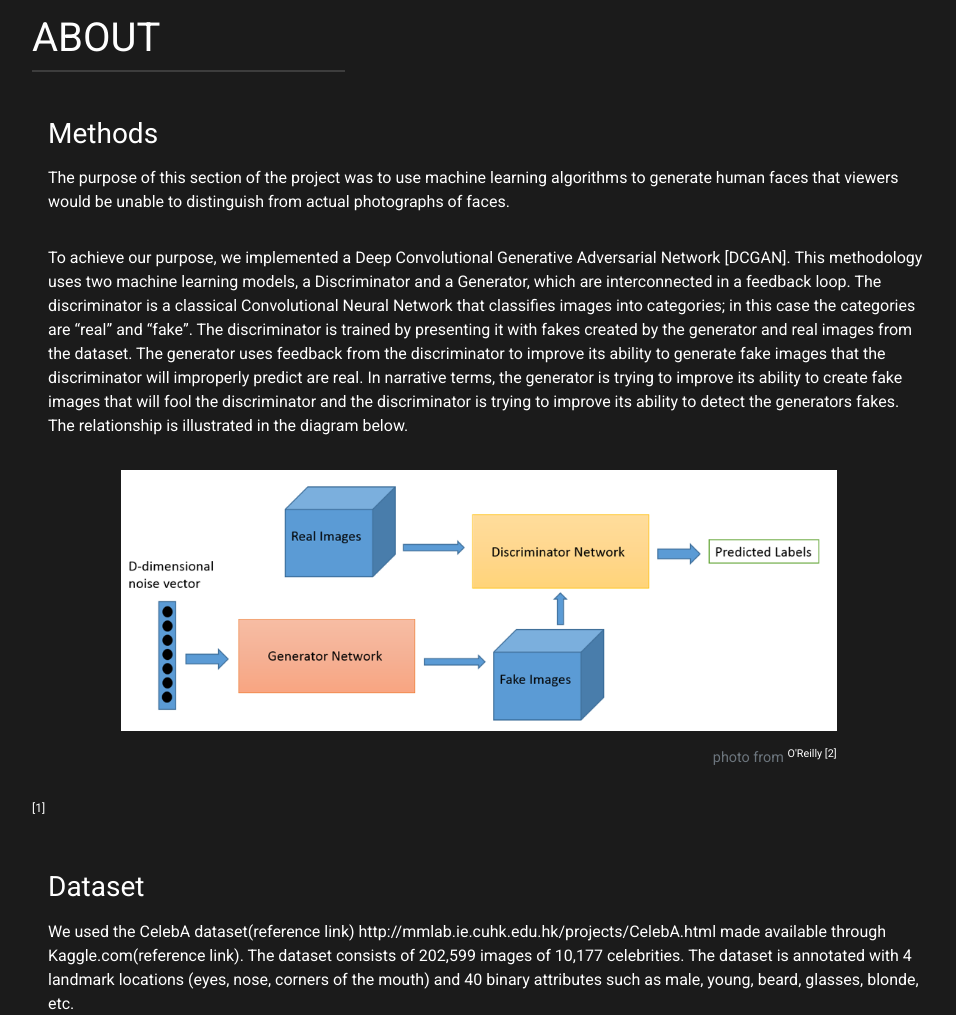
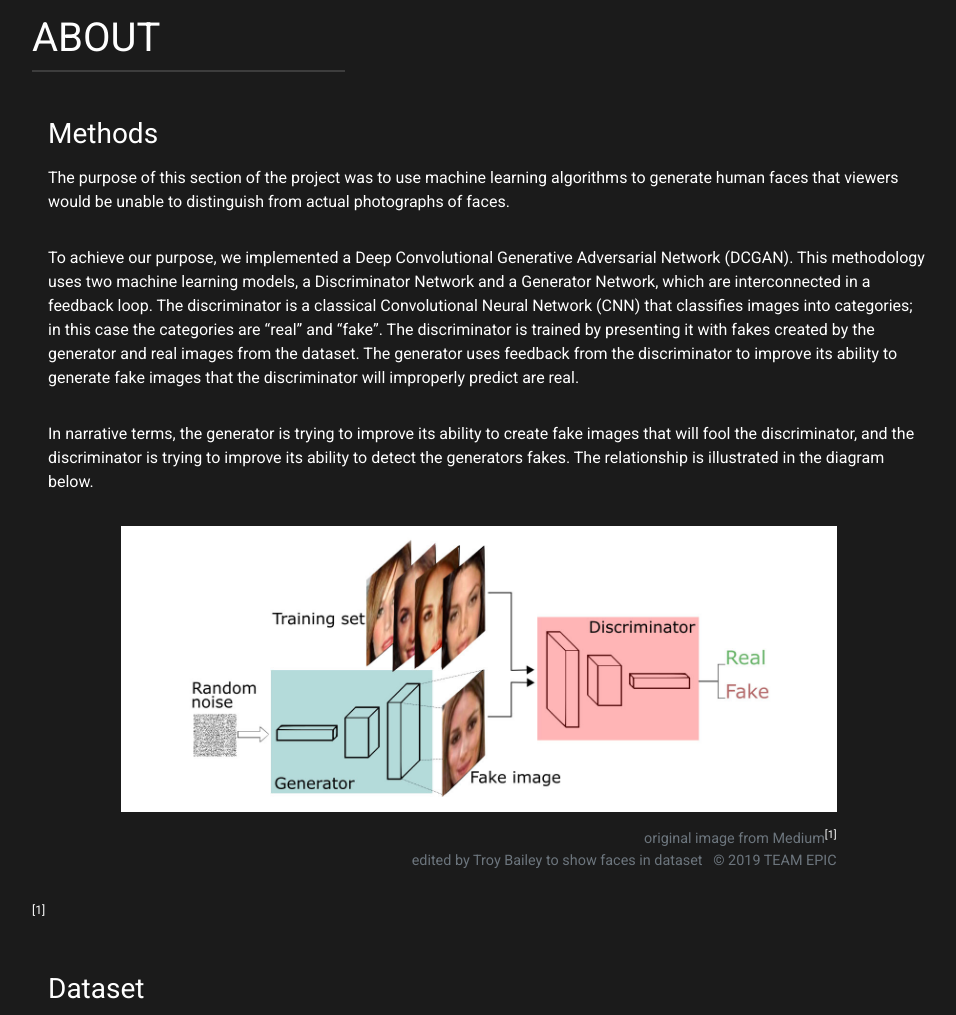
Before and after one commit to vlarie/EPIC_team5_Project3, a Flask app: page /generator/ in a window 1280 px wide. Shown: the part 902-1917 px from the top of the page, without its empty margins (161-1117 px from the left). Run offline with Flask 2, Linux system fonts and the light colour scheme; some libraries are stand-ins or nearby versions.

Commit message:
Changed GAN diagram to fix dataset, updated content in generator page

```diff
--- a/templates/generator.html
+++ b/templates/generator.html
@@ -12,10 +12,12 @@
     {% include "navbar.html" %}
 
     <div class="container-fluid align-items-center" id="modelContainer">
+        <div>
         <img id="imgMain" src="../static/images/generator_carousel.jpg" alt="Face Generator main image">
         <div class="carousel-caption d-none d-md-block">
             <h1 id="carouselHeader">Random Face Generator</h1>
             <h4 id="carouselSubhead">DCGAN trained to randomly generate a face</h4>
+        </div>
         </div>
 <!-- @TODO fix spacing on photos and add caption credit where applicable -->
 <!-- @TODO update with correct info -->
@@ -24,14 +26,16 @@
             <hr id="underline">
             <h3 id ="subhead">Methods</h3>
             <p>The purpose of this section of the project was to use machine learning algorithms to generate human faces that viewers would be unable to distinguish from actual photographs of faces.</p>
-            <p>To achieve our purpose, we implemented a Deep Convolutional Generative Adversarial Network [DCGAN]. This methodology uses two machine learning models, a Discriminator and a Generator, which are interconnected in a feedback loop. The discriminator is a classical Convolutional Neural Network that classifies images into categories; in this case the categories are “real” and “fake”. The discriminator is trained by presenting it with fakes created by the generator and real images from the dataset. The generator uses feedback from the discriminator to improve its ability to generate fake images that the discriminator will improperly predict are real. In narrative terms, the generator is trying to improve its ability to create fake images that will fool the discriminator and the discriminator is trying to improve its ability to detect the generators fakes. The relationship is illustrated in the diagram below.</p>
+            <p>To achieve our purpose, we implemented a Deep Convolutional Generative Adversarial Network (DCGAN). This methodology uses two machine learning models, a Discriminator Network and a Generator Network, which are interconnected in a feedback loop. The discriminator is a classical Convolutional Neural Network (CNN) that classifies images into categories; in this case the categories are “real” and “fake”. The discriminator is trained by presenting it with fakes created by the generator and real images from the dataset. The generator uses feedback from the discriminator to improve its ability to generate fake images that the discriminator will improperly predict are real.</p>
+            <p>In narrative terms, the generator is trying to improve its ability to create fake images that will fool the discriminator, and the discriminator is trying to improve its ability to detect the generators fakes. The relationship is illustrated in the diagram below.</p>
             <figure class="figure">
                 <a href="">
-                    <img id="imgContent" src="../static/images/GANDiagram.png" alt="Dataset">
+                    <!-- @TODO Update to better image with faces photoshopped over MNIST images -->
+                    <img id="imgContent" src="../static/images/DCGANDiagramFaces.jpg" alt="Dataset">
                 </a>
                 <figcaption class="figure-caption text-right">
                     <!-- @TODO Update caption and reference -->
-                    <p>photo from <a href="#references"><sup>O'Reilly [2]</sup></a></p>
+                    <p>original image from Medium<a href="#references"><sup>[1]</sup></a><br>edited by Troy Bailey to show faces in dataset &nbsp; &copy; 2019 TEAM EPIC</p>
                 </figcaption>
             </figure>
 
@@ -40,7 +44,7 @@
 
             <h3 id ="subhead">Dataset</h3>
             <!-- @TODO Update references -->
-            <p>We used the CelebA dataset(reference link) http://mmlab.ie.cuhk.edu.hk/projects/CelebA.html made available through Kaggle.com(reference link). The dataset consists of 202,599 images of 10,177 celebrities. The dataset is annotated with 4 landmark locations (eyes, nose, corners of the mouth) and 40 binary attributes such as male, young, beard, glasses, blonde, etc.</p>
+            <p>We used the CelebA dataset<a href="#references"><sup>[2]</sup></a> made available through Kaggle.com(reference link). The dataset consists of 202,599 images of 10,177 celebrities. The dataset is annotated with 5 landmark locations (each eye, nose, and corners of the mouth) and 40 binary attributes such as male, young, beard, glasses, blonde, etc.</p>
             <figure class="figure">
                 <a href="">
                     <img id="imgContent" src="../static/images/celebA.png" alt="CelebA">
@@ -108,7 +112,7 @@
                     <p>photo from Gil Levi and Tal Hassner<a href="#references"><sup>[1]</sup></a></p>
                 </figcaption>
             </figure>
-            <p>Rather than pursue more training epochs, we decided to adjust some of the model variables to achieve different results. The discriminator and generator effectively encode and decode the images into a 10x10 array of floating-point numbers from -1 to 1 (the Z vector). This encoding requires the model to simplify the variability into 100 numbers. We speculated that giving the model a larger encoding space might al1ow it to encode more information in the. We tried 12x12 and 15x15 Z Vectors with the results from a single training epoch shown below.</p>
+            <p>Rather than pursue more training epochs, we decided to adjust some of the model variables to achieve different results. The discriminator and generator effectively encode and decode the images into a 10x10 array of floating-point numbers from -1 to 1 (the Z vector). This encoding requires the model to simplify the variability into 100 numbers. We speculated that giving the model a larger encoding space might allow it to encode more information in the. We tried 12x12 and 15x15 Z Vectors with the results from a single training epoch shown below.</p>
             <div class="row">
                 <!-- @TODO Update all captions and alt text -->
                 <div class="col-md-4">
@@ -179,7 +183,7 @@
             <h1>LEARNINGS</h1>
             <hr id="underline">
             <!-- @TODO Creepy generated faces go here -->
-            <p>As noted in the Keypoints portion of our project, Datasets merit careful consideration. The celebA dataset has many uses and the various images are helpful for many applications. If for example the goal was to train a model to recognize certain individuals when presented in different poses and costumes, celebA would be idea. In the case of using a DCGAN to produce convincing images, the variety included in celebA will require much more complicated model and training time to master all the variety in the dataset. For our purposes, a subset of celebA with less variation, yielded better results.</p>
+            <p>As noted in the Keypoints portion of our project, Datasets merit careful consideration. The CelebA dataset has many uses and the various images are helpful for many applications. If for example the goal was to train a model to recognize certain individuals when presented in different poses and costumes, CelebA would be ideal. In the case of using a DCGAN to produce convincing images, the variety included in CelebA will require much more complicated model and training time to master all the variety in the dataset. For our purposes, a subset of CelebA with less variation, yielded better results.</p>
             <p>An interesting observation from this portion of the project was that it provided a good illustration of machine learning in terms of mimicking how humans learn. The process of our DCGAN learning to create faces has many parallels with humans mastering the same skill. At first children scribble and declare it’s a face. As they mature they understand that faces are round and have eyes and a mouth and therefore start drawing ‘happy faces’. They continue to progress and start adding noses, hair, shading, and color in their attempts to draw more representational faces. The following video produced from the images that the generator produced in the first training epoch illustrate this learning parallel.</p>
             <p></p>
         </section>
@@ -192,8 +196,12 @@
             <ol>
                 <!-- @TODO Update all references -->
                 <li id="refs">
-                    Gil Levi and Tal Hassner. <a href="https://talhassner.github.io/home/publication/2015_CVPR"><i>Age and Gender Classification Using Convolutional Neural Networks</i></a>, IEEE Workshop on Analysis and Modeling of Faces and Gestures (AMFG), at the IEEE Conf. on Computer Vision and Pattern Recognition (CVPR), Boston, June 2015 <a href="https://github.com/GilLevi/AgeGenderDeepLearning">(Repo)</a><a href="https://talhassner.github.io/home/projects/cnn_agegender/CVPR2015_CNN_AgeGenderEstimation.pdf">(PDF)</a>
+                    Thalles Silva, <a href="https://medium.freecodecamp.org/an-intuitive-introduction-to-generative-adversarial-networks-gans-7a2264a81394"><i>An intuitive introduction to Generative Adversarial Networks (GANs)</i></a>, Medium, Jan. 2018
                 </li>
+                <li id="refs">
+                    Ping Luo, Ziwei Liu, et al., <a href="http://mmlab.ie.cuhk.edu.hk/projects/CelebA.html"><i>Large-scale CelebFaces Attributes (CelebA) Dataset</i></a>, <a href="https://www.kaggle.com/jessicali9530/celeba-dataset/home">Kaggle Datasets</a>, 2018
+                </li>
+Gil Levi and Tal Hassner. <a href="https://talhassner.github.io/home/publication/2015_CVPR"><i>Age and Gender Classification Using Convolutional Neural Networks</i></a>, IEEE Workshop on Analysis and Modeling of Faces and Gestures (AMFG), at the IEEE Conf. on Computer Vision and Pattern Recognition (CVPR), Boston, June 2015 <a href="https://github.com/GilLevi/AgeGenderDeepLearning">(Repo)</a><a href="https://talhassner.github.io/home/projects/cnn_agegender/CVPR2015_CNN_AgeGenderEstimation.pdf">(PDF)</a>
                 <li id="refs">
                     Eran Eidinger, Roee Enbar, and Tal Hassner, <a href="https://talhassner.github.io/home/publication/2014_IEEE_TIFS"><i>Age and Gender Estimation of Unfiltered Faces</i></a>, Transactions on Information Forensics and Security (IEEE-TIFS), special issue on Facial Biometrics in the Wild, Volume 9, Issue 12, pages 2170 - 2179, Dec. 2014 <a href="https://talhassner.github.io/home/projects/Adience/EidingerEnbarHassner_tifs.pdf">(PDF)</a>
                 </li>
```
Also changed, not shown: static/images/DCGANDiagramFaces.jpg (added).
